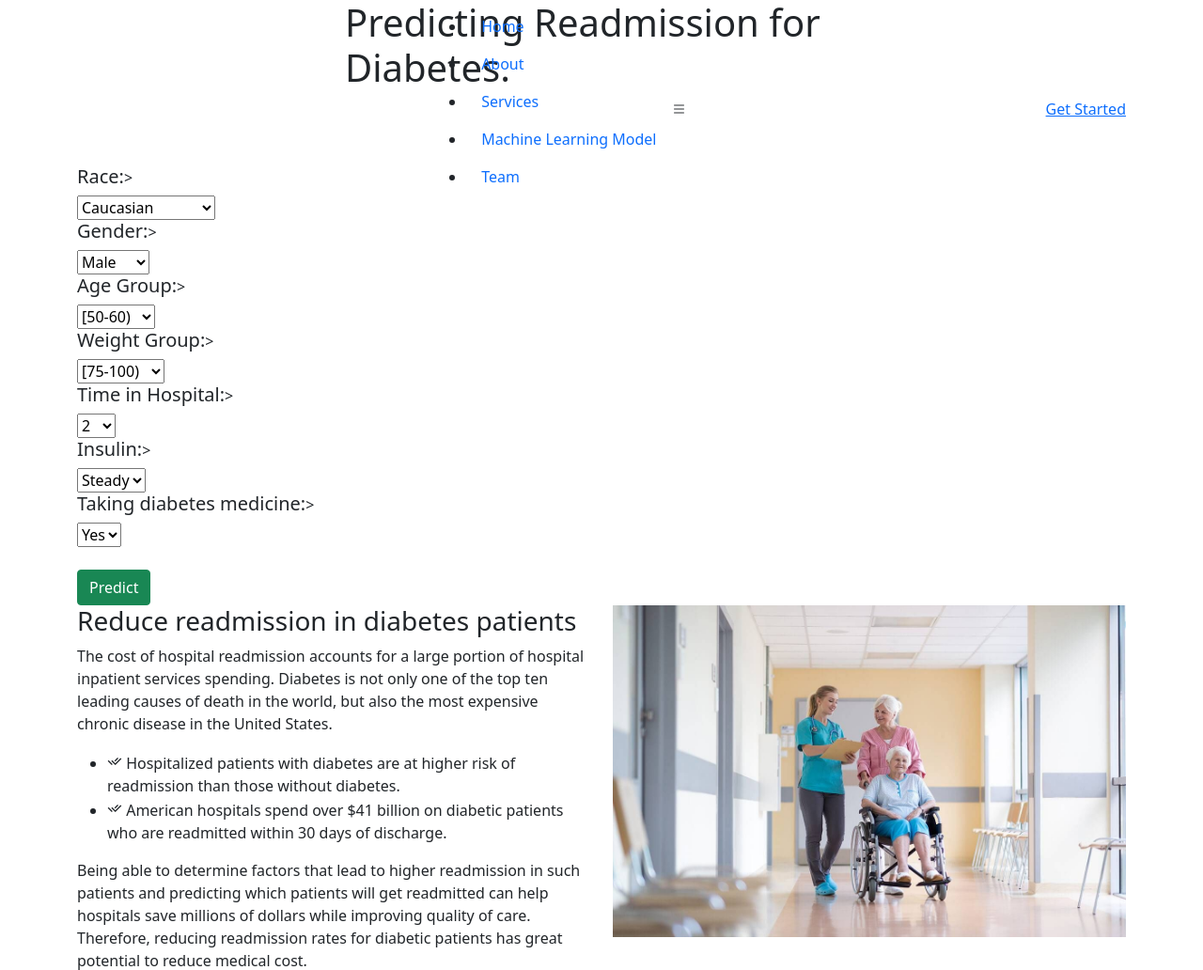
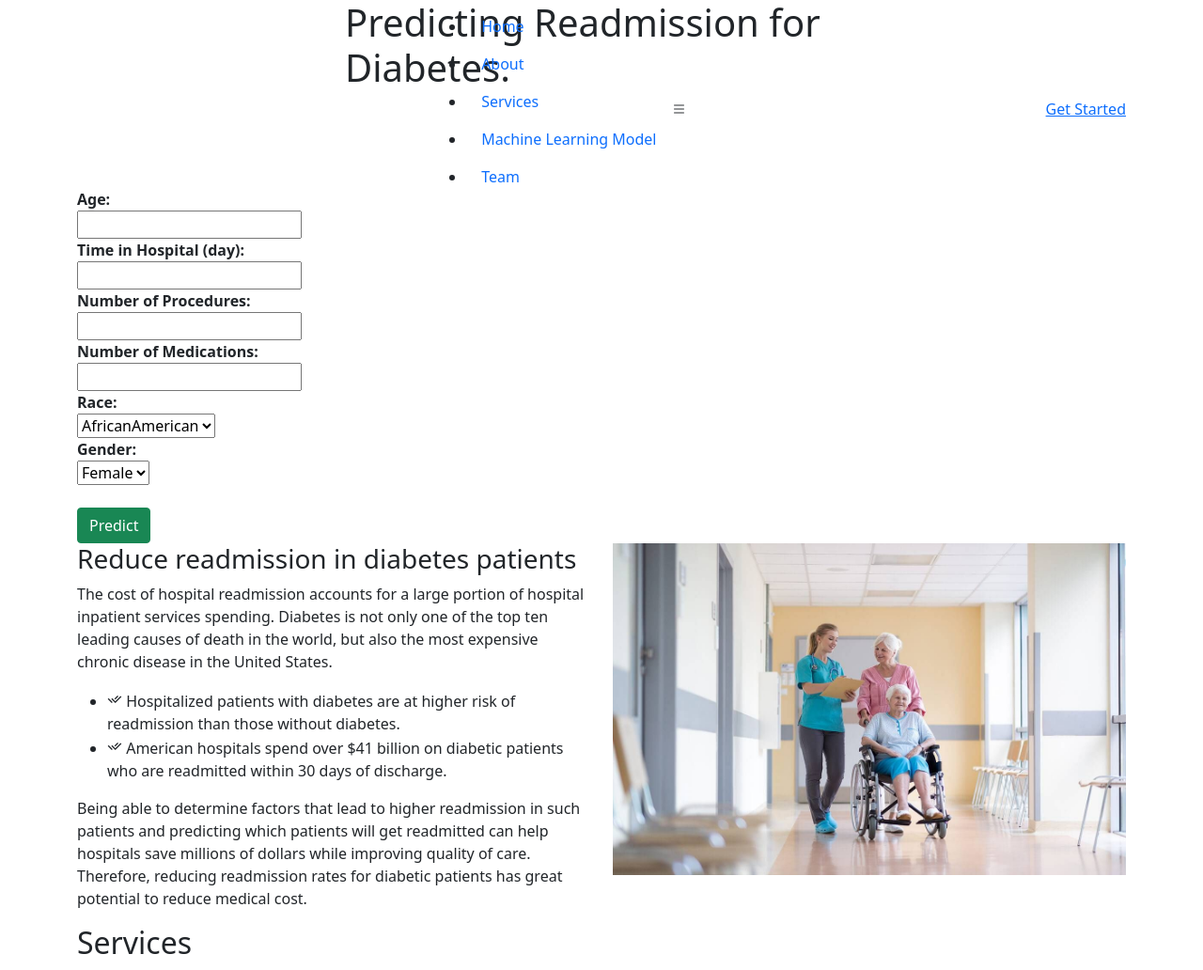
Before and after one commit to uvineet53/optum_22, a Flask app: page / in a window 1280 px wide. Shown: the top 1032 px of the page at 94% size. Run offline with Flask 2, Linux system fonts and the light colour scheme; parts of the project's set-up code (start-up, migrations or seed data) failed here and were passed over; some libraries are stand-ins or nearby versions.

Commit message:
updated app.py and index.html for model

```diff
--- a/app.py
+++ b/app.py
@@ -8,12 +8,9 @@ import joblib
 #from flask.ext.heroku import Heroku
 #from tensorflow.keras.models import load_model
 
-
-
 # Define a flask app
 app = Flask(__name__)
-model = joblib.load('models/lg_model.h5')
-
+model = joblib.load('models/rm_model.h5')
 
 @app.route('/')
 def index():
@@ -22,19 +19,25 @@ def index():
 @app.route('/predict',methods=['POST','GET'])
 def predict():
 
-    int_features = [float(x) for x in request.form.values()]
-    final_features = [np.array(int_features)]
-    prediction = model.predict(final_features)
+    if request.method == 'POST':
 
-    # output = round(prediction[0], 2)
-    if prediction==0:
-        return render_template('index.html',
-                               prediction_text='Low chances of patient readmitted to hospital within 30 days.'.format(prediction),
-                               )
+        age = int(request.form['age'])
+        time_in_hospital = int(request.form['time_in_hospital'])
+        number_of_procedures = int(request.form['number_of_procedures'])
+        number_of_medications = int(request.form['number_of_medications'])
+        race = int(request.form['race'])
+        gender = int(request.form['gender'])
+
+        prediction = model.predict([[age, time_in_hospital, number_of_procedures, number_of_medications, race, gender]])
+        output = round(prediction[0],2)
+
+        if output<0:
+            return render_template('index.html', prediction_text='Low chances of patient readmitted to hospital within 30 days.')
+        else:
+            return render_template('index.html', prediction_text='High chances of patient readmitted to hospital within 30 days')
+
     else:
-        return render_template('index.html',
-                               prediction_text='High chances of patient readmitted to hospital within 30 days'.format(prediction),
-                              )
+        return render_template('index.html')
 
 if __name__ == "__main__":
     app.run(debug=True)
--- a/templates/index.html
+++ b/templates/index.html
@@ -84,88 +84,33 @@
 
         <form action="{{ url_for('predict')}}"method="post">
 
-          <label for ="race"><h5>Race:</h5></label>><br>
-          <select id="race" name="race">
-            <option value="1">Caucasian</option>
-            <option value="2">AfricanAmerican</option>
-            <option value="3">Other</option>
-            <option value="4">Asian</option>
-          </select><br>
+          <br>
 
-          <label for ="gender"><h5>Gender:</h5></label>><br>
-          <select id="gender" name="gender">
-            <option value="1">Male</option>
-            <option value="2">Female</option>
-          </select><br>
+          <div class="b"><b>Age:</b><br>
+            <input class="a" type="Number" name ="age" required="required"></div>
 
-          <label for ="age"><h5>Age Group:</h5></label>><br>
-          <select id="age" name="age">
-            <option value="1">[50-60)</option>
-            <option value="2">[60-70)</option>
-            <option value="3">[40-50)</option>
-            <option value="4">[70-80)</option>
-            <option value="5">[80-90)</option>
-            <option value="6">[30-40)</option>
-            <option value="7">[0-10)</option>
-            <option value="8">[90-100)</option>
-            <option value="9">[10-20)</option>
-            <option value="10">[20-30)</option>
-          </select><br>
+          <div class="b"><b>Time in Hospital (day):</b><br>
+            <input class="a" type="Number" name ="time_in_hospital" required="required"></div>
 
-          <label for ="weight"><h5>Weight Group:</h5></label>><br>
-          <select id="weight" name="weight">
-            <option value="1">[75-100)</option>
-            <option value="2">[0-25)</option>
-            <option value="3">[50-75)</option>
-            <option value="4">[100-125)</option>
-            <option value="5">[25-50)</option>
-            <option value="6">[125-150)</option>
-            <option value="7">[150-175)</option>
-            <option value="8">>200</option>
-            <option value="9">[175-200)</option>
-          </select><br>
+          <div class="b"><b>Number of Procedures:</b><br>
+            <input class="a" type="Number" name ="number_of_procedures" required="required"></div>
 
-          <label for ="time_in_hospital"><h5>Time in Hospital:</h5></label>><br>
-          <select id="time_in_hospital" name="time_in_hospital">
-            <option value="1">2</option>
-            <option value="2">5</option>
-            <option value="3">3</option>
-            <option value="4">11</option>
-            <option value="5">9</option>
-            <option value="6">6</option>
-            <option value="7">7</option>
-            <option value="8">1</option>
-            <option value="9">8</option>
-            <option value="10">12</option>
-            <option value="11">10</option>
-            <option value="12">4</option>
-            <option value="13">13</option>
-            <option value="14">14</option>
-          </select><br>
+          <div class="b"><b>Number of Medications:</b><br>
+            <input class="a" type="Number" name ="number_of_medications" required="required"></div>
 
-          <label for ="insulin"><h5>Insulin:</h5></label>><br>
-          <select id="insulin" name="insulin">
-            <option value="1">Steady</option>
-            <option value="2">No</option>
-            <option value="3">Down</option>
-            <option value="4">Up</option>
-            <option value="5"></option>
-            <option value="6"></option>
-            <option value="7"></option>
-            <option value="8"></option>
-            <option value="9"></option>
-            <option value="10"></option>
-            <option value="11"></option>
-            <option value="12"></option>
-            <option value="13"></option>
-            <option value="14"></option>
-          </select><br>
+          <div class="b"><b>Race:</b><br>
+            <select name="race" class="a">
+            <option value="0">AfricanAmerican</option>
+            <option value="1">Asian</option>
+            <option value="2">Caucasian</option>
+            <option value="3">Hispanic</option>
+            <option value="4">Other</option></select></div>
 
-          <label for ="diabetes_med"><h5>Taking diabetes medicine:</h5></label>><br>
-          <select id="diabetes_med" name="diabetes_med">
-            <option value="1">Yes</option>
-            <option value="2">No</option>
-          </select><br>
+          <div class="b"><b>Gender:</b><br>
+            <select name="gender" class="a">
+            <option value="0">Female</option>
+            <option value="1">Male</option></select></div>
+
           <br>
 
           <button type="submit" class="btn btn-success btn-block btn-large">Predict</button>
```
Also changed, not shown: 1 other file.
